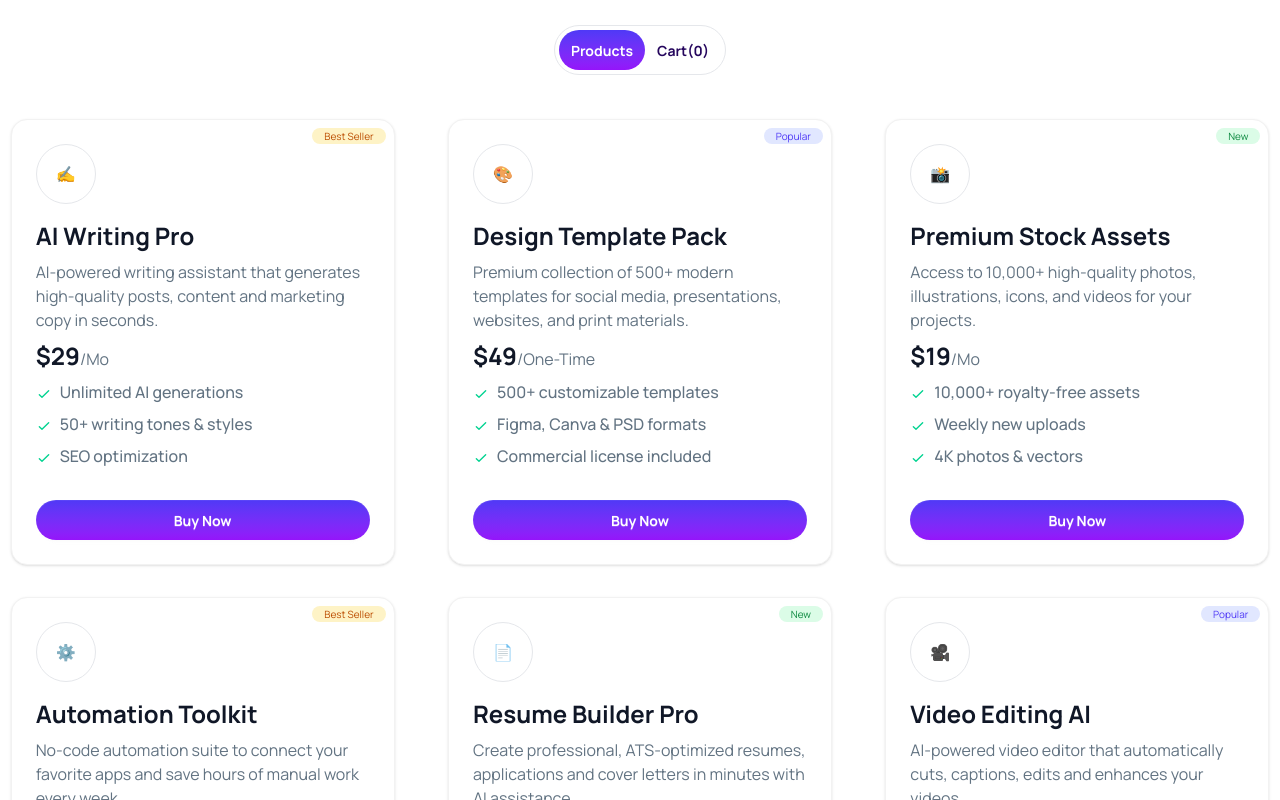
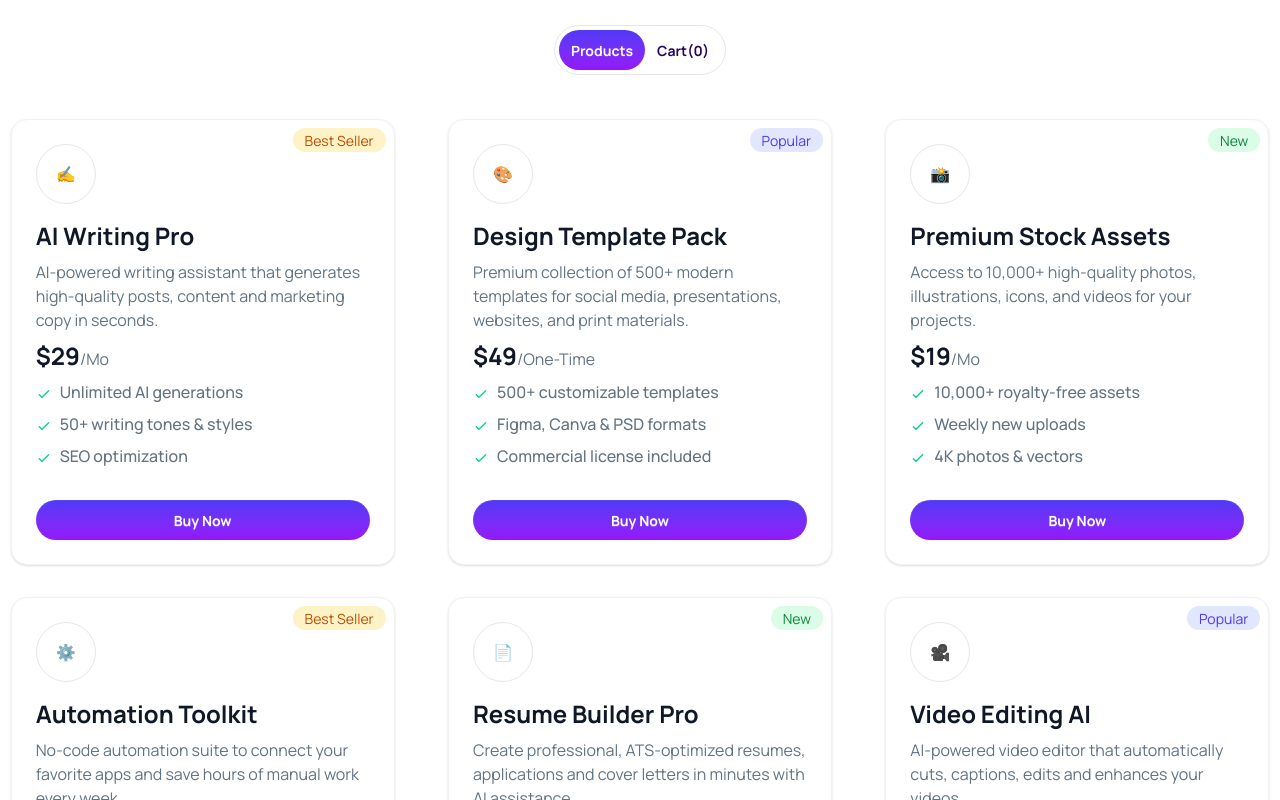
Before and after one commit to anika-chhoa/B13-A6-DigiTools, a React (Vite) app: page / in a window 1280 px wide. Shown: the part 1160-1960 px from the top of the page. Built offline with nearby package versions, Linux system fonts and the light colour scheme.

Commit message:
in card section badge style updated

```diff
--- a/src/Components/Card.jsx
+++ b/src/Components/Card.jsx
@@ -41,9 +41,9 @@ const Card = ({ product, cartItems, setCartItems, total, setTotal }) => {
       <div className="card max-w-96 mx-auto bg-base-100 rounded-2xl relative border border-[#f2f2f2FF] p-6 shadow-sm transition-all duration-300 hover:scale-[1.01] hover:shadow-xl">
         {product.tag && (
           <span
-            className={`badge badge-xs ${tagStyles[product.tagType].bg} ${tagStyles[product.tagType].text} rounded-full border-0 px-3 py-2 flex justify-center items-center absolute top-2 right-2`}
+            className={`badge ${tagStyles[product.tagType].bg} ${tagStyles[product.tagType].text} rounded-full border-0 px-3 py-2 flex justify-center items-center absolute top-2 right-2`}
           >
-            {product.tag}
+            {product.tagType}
           </span>
         )}
         <div className="w-[60px] h-[60px] border border-gray-200 rounded-full flex justify-center items-center">
```
